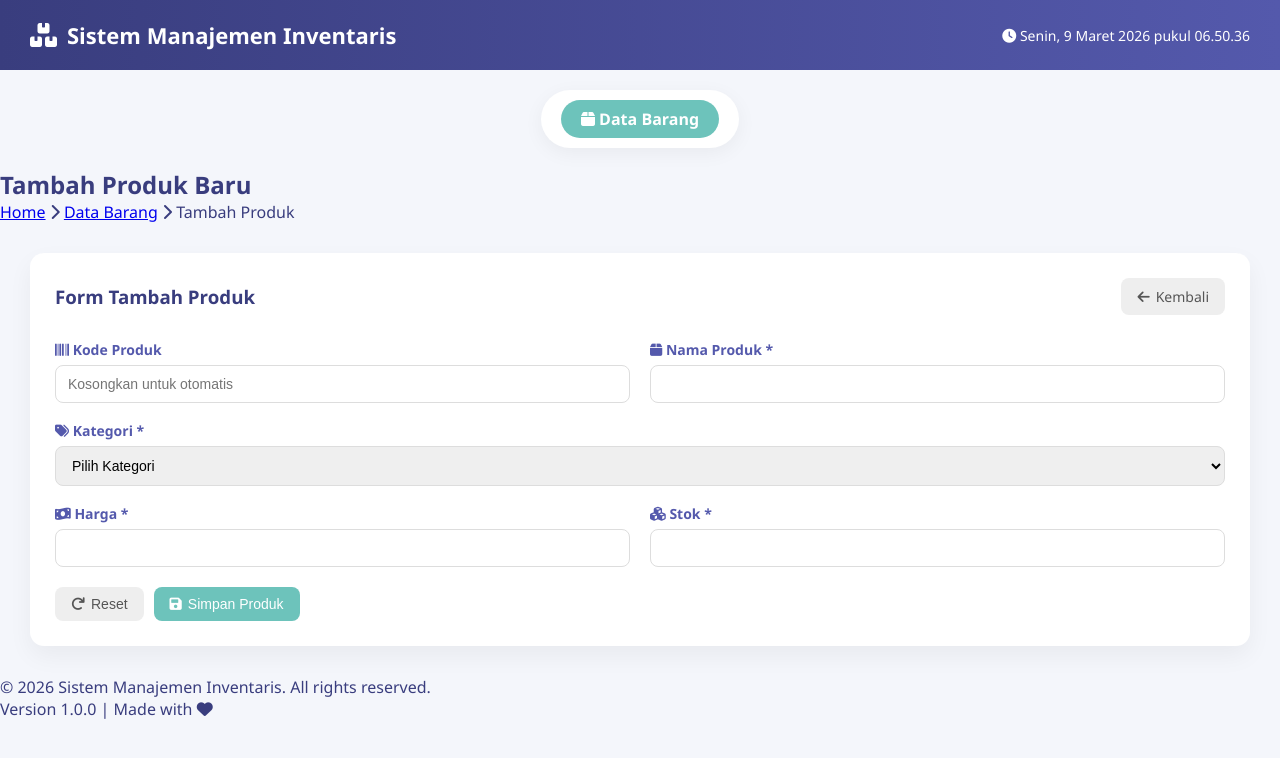
After one commit to audreynabilla/pwl-crud-07171, a PHP site: page /tambah.php in a window 1280 px wide. The commit adds this page. Shown: the top 758 px of the page. Run offline with PHP 8.4, Linux system fonts and the light colour scheme.

Commit message:
Menambahkan tambah barang (create)

```diff
--- a/css/style.css
+++ b/css/style.css
@@ -237,3 +237,98 @@ body{
     color:#6DC3BB;
     margin-bottom:10px;
 }
+
+/*tambah php*/
+.card{
+    background:white;
+    border-radius:14px;
+    padding:25px;
+    box-shadow:0 10px 25px rgba(0,0,0,0.05);
+    margin:30px;
+}
+
+.card-header{
+    display:flex;
+    justify-content:space-between;
+    align-items:center;
+    margin-bottom:25px;
+}
+
+.card-header h3{
+    color:#393D7E;
+}
+
+.form-vertical{
+    width:100%;
+}
+
+.form-row{
+    display:flex;
+    gap:20px;
+    margin-bottom:18px;
+}
+
+.form-group{
+    flex:1;
+    display:flex;
+    flex-direction:column;
+}
+
+.form-group label{
+    font-size:14px;
+    margin-bottom:6px;
+    color:#5459AC;
+    font-weight:600;
+}
+
+.form-group input,
+.form-group select{
+    padding:10px 12px;
+    border:1px solid #ddd;
+    border-radius:8px;
+    font-size:14px;
+    transition:0.2s;
+}
+
+.form-group input:focus,
+.form-group select:focus{
+    outline:none;
+    border-color:#6DC3BB;
+    box-shadow:0 0 0 2px rgba(109,195,187,0.2);
+}
+
+.form-actions{
+    margin-top:20px;
+    display:flex;
+    gap:10px;
+}
+
+.btn{
+    padding:9px 16px;
+    border-radius:8px;
+    border:none;
+    cursor:pointer;
+    font-size:14px;
+    text-decoration:none;
+    display:inline-flex;
+    align-items:center;
+    gap:6px;
+}
+
+.btn-primary{
+    background:#6DC3BB;
+    color:white;
+}
+
+.btn-primary:hover{
+    background:#57b1a8;
+}
+
+.btn-secondary{
+    background:#eee;
+    color:#555;
+}
+
+.btn-secondary:hover{
+    background:#ddd;
+}
--- /dev/null
+++ b/tambah.php
@@ -0,0 +1,155 @@
+<?php
+	include 'koneksi.php';
+
+	$page_title = "Tambah Produk";
+
+	if ($_SERVER['REQUEST_METHOD'] == 'POST') {
+
+		$kode_produk = $_POST['kode_produk'];
+		$nama_produk = $_POST['nama_produk'];
+		$kategori_id = $_POST['kategori_id'];
+		$harga       = $_POST['harga'];
+		$stok        = $_POST['stok'];
+
+		if (empty($kode_produk)) {
+			$prefix = "PRD";
+			$query = $conn->query("
+				SELECT MAX(SUBSTRING(kode_produk,4)) AS max_code
+				FROM produk
+				WHERE kode_produk LIKE '$prefix%'
+			");
+			$row = $query->fetch(PDO::FETCH_ASSOC);
+			$next = ($row['max_code'] ?? 0) + 1;
+			$kode_produk = $prefix . str_pad($next,3,'0',STR_PAD_LEFT);
+		}
+
+		$check = $conn->prepare("SELECT id FROM produk WHERE kode_produk = ?");
+		$check->execute([$kode_produk]);
+
+		if ($check->rowCount() > 0) {
+			$_SESSION['pesan'] = "Kode produk sudah digunakan!";
+			$_SESSION['tipe']  = "error";
+		} else {
+			$stmt = $conn->prepare("
+				INSERT INTO produk
+				(kode_produk,nama_produk,kategori_id,harga,stok)
+				VALUES
+				(?,?,?,?,?)
+			");
+
+			if ($stmt->execute([$kode_produk,$nama_produk,$kategori_id,$harga,$stok])) {
+				$_SESSION['pesan'] = "Produk berhasil ditambahkan!";
+				$_SESSION['tipe']  = "success";
+				header("Location: index.php?page=data_barang");
+				exit();
+			} else {
+				$_SESSION['pesan'] = "Gagal menambahkan produk";
+				$_SESSION['tipe']  = "error";
+			}
+		}
+	}
+?>
+
+<?php include 'includes/header.php'; ?>
+
+<div class="content-wrapper">
+	<?php include 'includes/menu.php'; ?>
+	<main class="main-content">
+		<div class="page-header">
+			<h2>Tambah Produk Baru</h2>
+			<div class="breadcrumb">
+				<a href="index.php">Home</a>
+				<i class="fas fa-chevron-right"></i>
+				<a href="index.php?page=data_barang">Data Barang</a>
+				<i class="fas fa-chevron-right"></i>
+				<span>Tambah Produk</span>
+			</div>
+		</div>
+
+		<div class="content">
+			<div class="card">
+				<div class="card-header">
+					<h3>Form Tambah Produk</h3>
+					<a href="index.php?page=data_barang" class="btn btn-secondary">
+						<i class="fas fa-arrow-left"></i> Kembali
+					</a>
+				</div>
+				<div class="card-body">
+					<form method="POST" class="form-vertical">
+						<div class="form-row">
+							<div class="form-group">
+								<label>
+									<i class="fas fa-barcode"></i> Kode Produk
+								</label>
+								<input
+									type="text"
+									name="kode_produk"
+									placeholder="Kosongkan untuk otomatis"
+								>
+							</div>
+							<div class="form-group">
+								<label>
+									<i class="fas fa-box"></i> Nama Produk *
+								</label>
+								<input
+									type="text"
+									name="nama_produk"
+									required
+								>
+							</div>
+						</div>
+						<div class="form-row">
+							<div class="form-group">
+								<label>
+									<i class="fas fa-tags"></i> Kategori *
+								</label>
+								<select name="kategori_id" required>
+									<option value="">Pilih Kategori</option>
+									<option value="1">Aksesoris</option>
+									<option value="2">Pakaian</option>
+									<option value="3">Sepatu</option>
+									<option value="4">Perhiasan</option>
+								</select>
+							</div>
+						</div>
+
+						<div class="form-row">
+							<div class="form-group">
+								<label>
+									<i class="fas fa-money-bill-wave"></i> Harga *
+								</label>
+								<input
+									type="number"
+									name="harga"
+									min="0"
+									required
+								>
+							</div>
+							<div class="form-group">
+								<label>
+									<i class="fas fa-cubes"></i> Stok *
+								</label>
+								<input
+									type="number"
+									name="stok"
+									min="0"
+									required
+								>
+							</div>
+						</div>
+						<div class="form-actions">
+							<button type="reset" class="btn btn-secondary">
+								<i class="fas fa-redo"></i> Reset
+							</button>
+							<button type="submit" class="btn btn-primary">
+								<i class="fas fa-save"></i> Simpan Produk
+							</button>
+						</div>
+					</form>
+				</div>
+			</div>
+		</div>
+	</main>
+</div>
+
+<?php include 'includes/footer.php'; ?>
```
